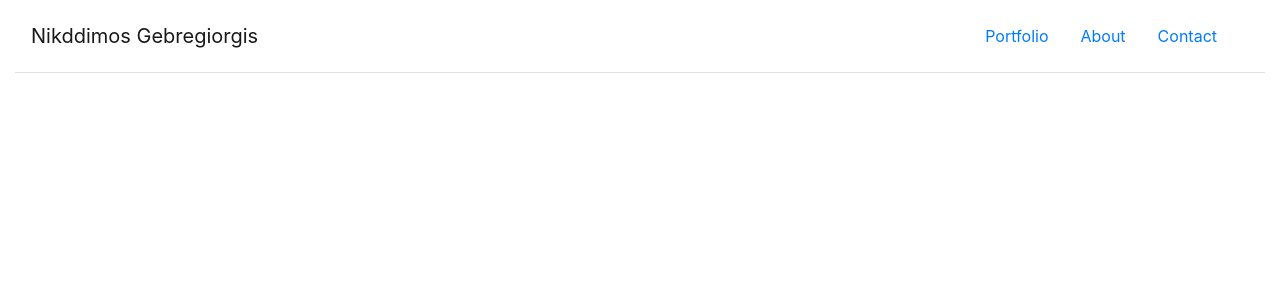
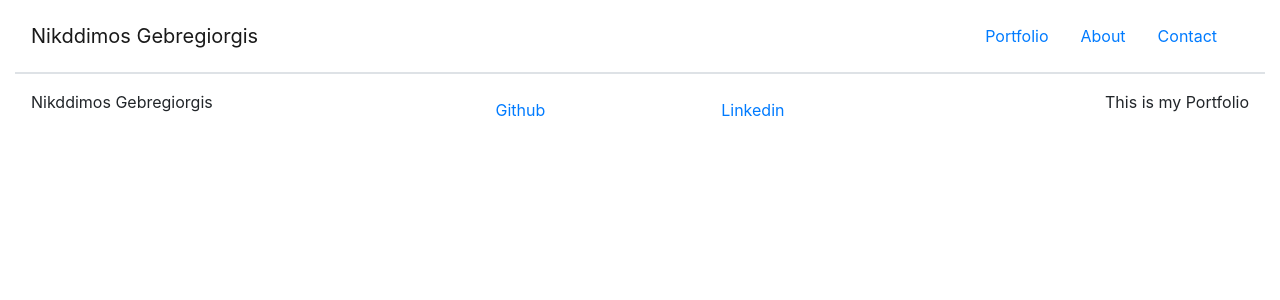
Before and after one commit to Nick-code92/react-portfolio, a React (Create React App) app: page / in a window 1280 px wide. Shown: the top 300 px of the page. Built offline with nearby package versions, Linux system fonts and the light colour scheme.

Commit message:
adding footer

```diff
--- a/src/App.js
+++ b/src/App.js
@@ -3,6 +3,9 @@ import Container from "react-bootstrap/Container";
 import { BrowserRouter as Router, Route, Link } from "react-router-dom";
 import Navbar from "react-bootstrap/Navbar";
 import Nav from "react-bootstrap/Navbar";
+
+import Footer from "./components/Footer"
+
 
 class App extends React.Component {
 
@@ -33,9 +36,11 @@ class App extends React.Component {
     return (
      <Router>
        <Container className="p-o" fluid={true}>
-         <Navbar className="border-bottom">
+
+         <Navbar className="border-bottom" bg="transparent" expand="lg">
            <Navbar.Brand>Nikddimos Gebregiorgis</Navbar.Brand>
-           <Navbar.Toggle aria-controls="navbar-toggle" />
+
+           <Navbar.Toggle className="border-0" aria-controls="navbar-toggle"/>
            <Navbar.Collapse id="navbar-toggle">
             <Nav className="ml-auto">
               <Link className="nav-link" to="/">Portfolio</Link>
@@ -44,7 +49,9 @@ class App extends React.Component {
             </Nav>
            </Navbar.Collapse>
          </Navbar>
+            <Footer>
 
+            </Footer>
 
        </Container>
 
--- a/src/components/Footer.js
+++ b/src/components/Footer.js
@@ -0,0 +1,29 @@
+import React from "react";
+// import Container from "react-bootstrap/Container";
+// import Row from "react-bootstrap/Row";
+import {Container, Row, Col } from "react-bootstrap";
+
+function Footer(){
+    return(
+        <footer className="at-5">
+            <Container fluid={true}>
+                <Row className="border-top justify-content-between p-3">
+                    <Col className="p-0" md={3} sm={12}>
+                    Nikddimos Gebregiorgis
+
+
+                    </Col>
+                    <a class="nav-link" href="https://github.com/Nick-code92"> Github </a>
+                    <a class="nav-link" href="https://linkedin.com/in/nikddimos-gebregiorgis"> Linkedin </a>
+                    <Col className="p-0 d-flex justify-content-end " md="3">
+                    This is my Portfolio
+                    </Col>
+                </Row>
+            </Container>
+        </footer>
+
+    );
+
+}
+
+export default Footer;
```
Also changed, not shown: src/components/Navbar.js (deleted).
